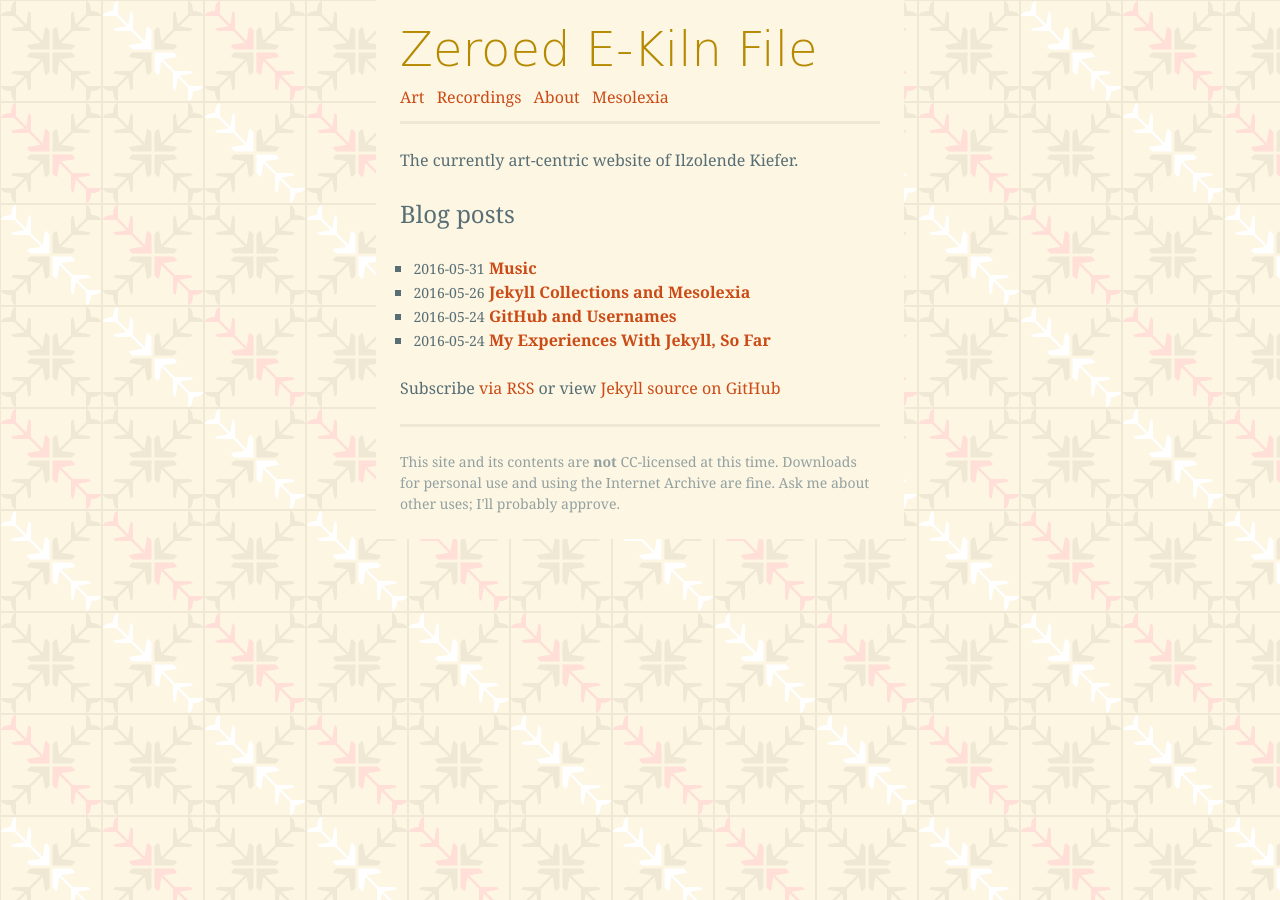
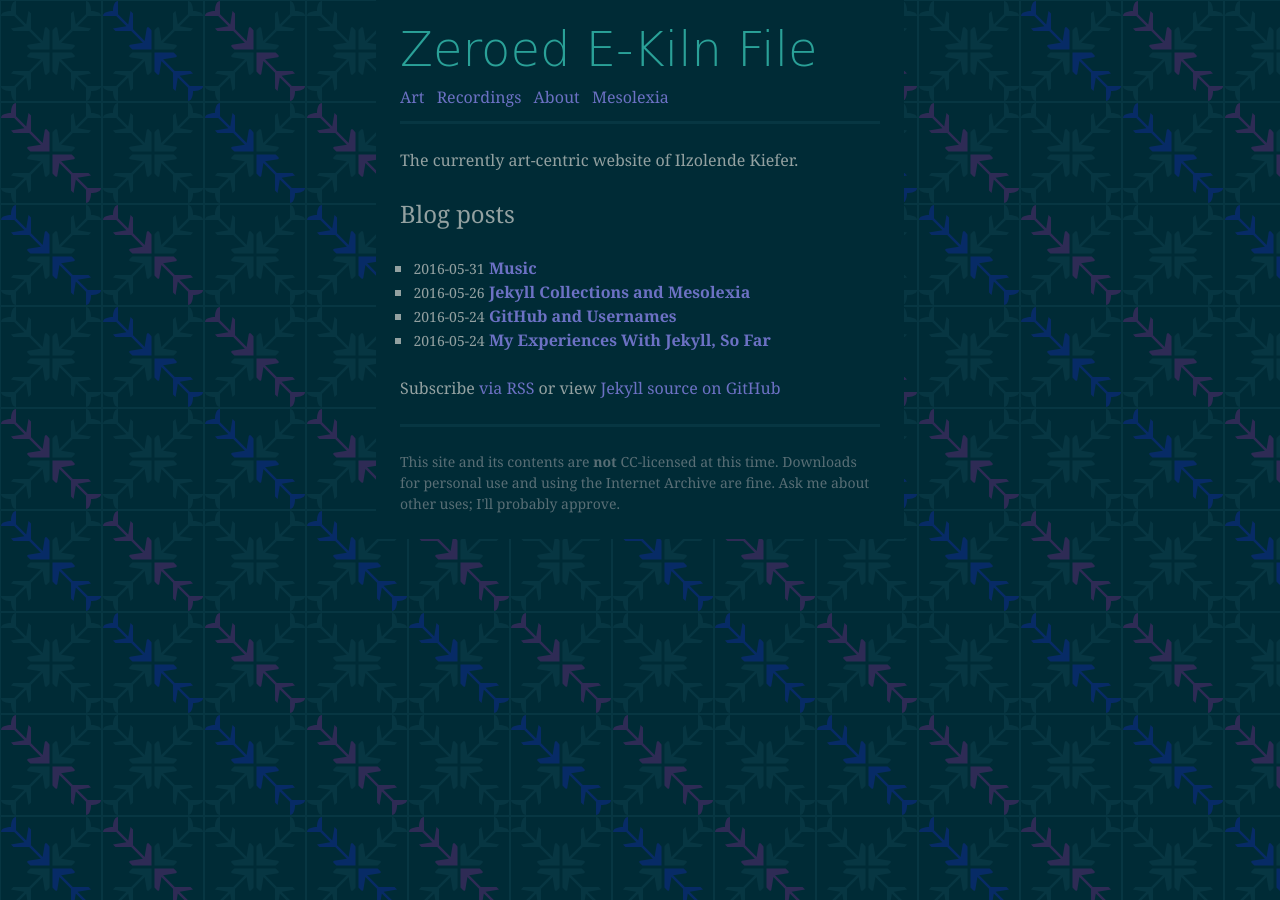
Before and after one commit to ilzolende/ilzolende.github.io, a Jekyll site: the page built from index.html, in a window 1280 px wide. Built offline with Jekyll 4.4.1, drawn with Linux system fonts in a browser that asks for light colours; some web fonts are replaced.

Commit message:
adjusted dark background colors

```diff
--- a/css/icon.scss
+++ b/css/icon.scss
@@ -1,6 +1,6 @@
 ---
 ---
-@import "color-schemes/solarized-light";
+@import "color-schemes/solarized";
 .main1 {
   fill: none;
   stroke: $text-color;
--- a/css/main.scss
+++ b/css/main.scss
@@ -2,7 +2,7 @@
 # Only the main Sass file needs front matter (the dashes are enough)
 ---
 @charset "utf-8";
-@import "color-schemes/solarized-light";
+@import "color-schemes/solarized";
 
 $body-width: 30em;
 
```
Also changed, not shown: assets/images/Patiala_Phulkari_shrunk.svg.
